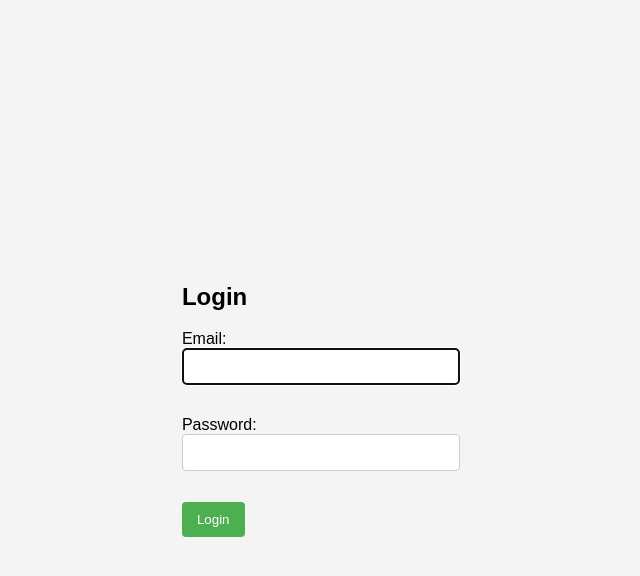
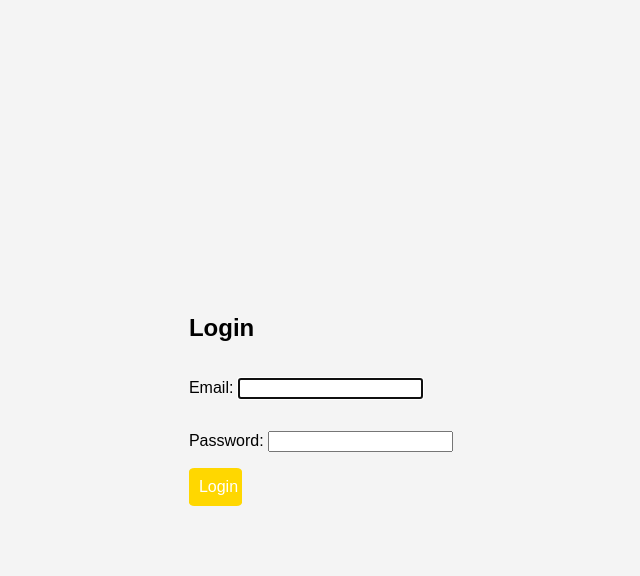
Before and after one commit to aduahimma23/mehia-project, a Django app: page /account/login/ in a window 1280 px wide. Shown: the top 576 px of the page, without its empty margins (319-959 px from the left). Run offline with Django 5.2, Linux system fonts and the light colour scheme.

Commit message:
Cate Items

```diff
--- a/account/static/account/css/style.css
+++ b/account/static/account/css/style.css
@@ -8,43 +8,32 @@
     height: 100vh;
 }
 
-/* .login-container {
-    background-color: #fff;
-    border-radius: 8px;
-    box-shadow: 0 0 10px rgba(0, 0, 0, 0.1);
-    padding: 20px;
-    width: 300px;
-    text-align: center;
-} */
-
-.login-container h2 {
-    color: #333;
-    margin-bottom: 20px;
+.account-form button {
+    width: 20%;
+    padding: 10px;
+    background-color: gold;
+    color: #fff;
+    border: none;
+    border-radius: 10%;
+    cursor: pointer;
+    align-items: center;
+    font-size: medium;
 }
 
-.login-form input {
-    width: 100%;
-    padding: 10px;
-    margin-bottom: 15px;
-    border: 1px solid #ccc;
-    border-radius: 4px;
-    box-sizing: border-box;
-}
-
-.login-form button {
-    background-color: #4caf50;
-    color: #fff;
-    padding: 10px 15px;
-    border: none;
-    border-radius: 4px;
-    cursor: pointer;
-}
-
-.login-form button:hover {
+.account-form button:hover {
     background-color: #45a049;
 }
 
-.error-message {
-    color: #ff0000;
-    margin-bottom: 15px;
+.account-container {
+    background-color: #fff;
+    padding: 20px;
+    border: 2px solid gold;
+    border-radius: 8px;
+    box-shadow: 0 0 10px rgba(0, 0, 0, 0.1);
+    align-items: center;
 }
+
+.account-form {
+    display: flex;
+    flex-direction: column;
+}
--- a/account/templates/account/login.html
+++ b/account/templates/account/login.html
@@ -1,13 +1,9 @@
 {% extends 'account/base.html' %}
 {% block content %}
 
-<div class="login_container">
+<div class="account_container">
   <h2>Login</h2>
-  {% if error_message %}
-    <p class="error-message">{{ error_message }}</p>
-  {% endif %}
-
-  <form method="post" action="#" class="login-form">
+  <form method="post" action="#" class="account-form">
     {% csrf_token %}
     {{ form.as_p }}
     <button type="submit">Login</button>
```
Also changed, not shown: account/templates/account/signup.html (+8 -6 lines), cart/models.py (+0 -119 lines), main/models.py (+117 -5 lines), db.sqlite3.
